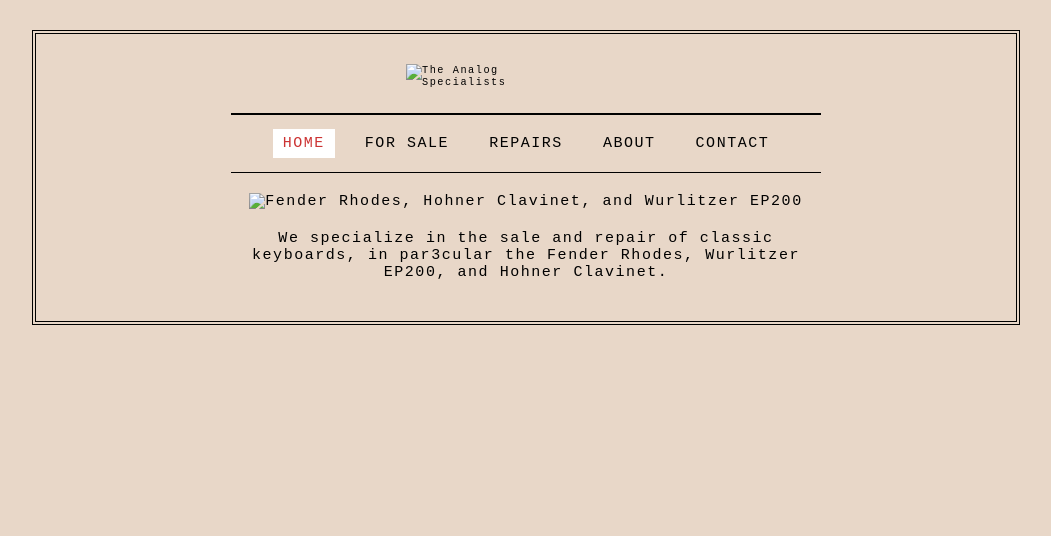
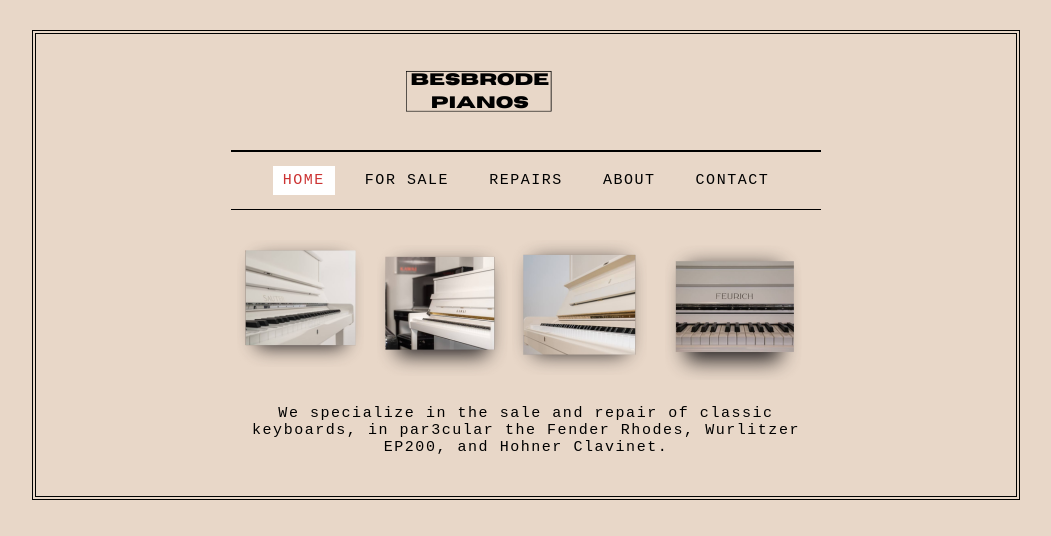
Before and after one commit to miksjuliana/KeyboardStore, a plain HTML site: page index.html in a window 1280 px wide. Shown: the whole page, without its empty margins (114-1165 px from the left). Drawn offline with Linux system fonts and the light colour scheme.

Commit message:
Update index.html

```diff
--- a/index.html
+++ b/index.html
@@ -7,7 +7,7 @@
 <body>
 <div id="page">
 <div id="logo">
-<img  class wag kana src="wagkana01.png" alt="The Analog Specialists" />
+<img src="background1.png" alt="The Analog Specialists" />
 </div>
 <ul id="navigation">
 <li><a href="#" class="on">Home</a></li>
@@ -17,7 +17,7 @@
 <li><a href="#">Contact</a></li>
 </ul>
 <p>
-<img src="wag kana mika.png" alt="Fender Rhodes, Hohner Clavinet,
+<img src="background2.png" alt="Fender Rhodes, Hohner Clavinet,
 
 and Wurlitzer EP200" />
 </p>
```
